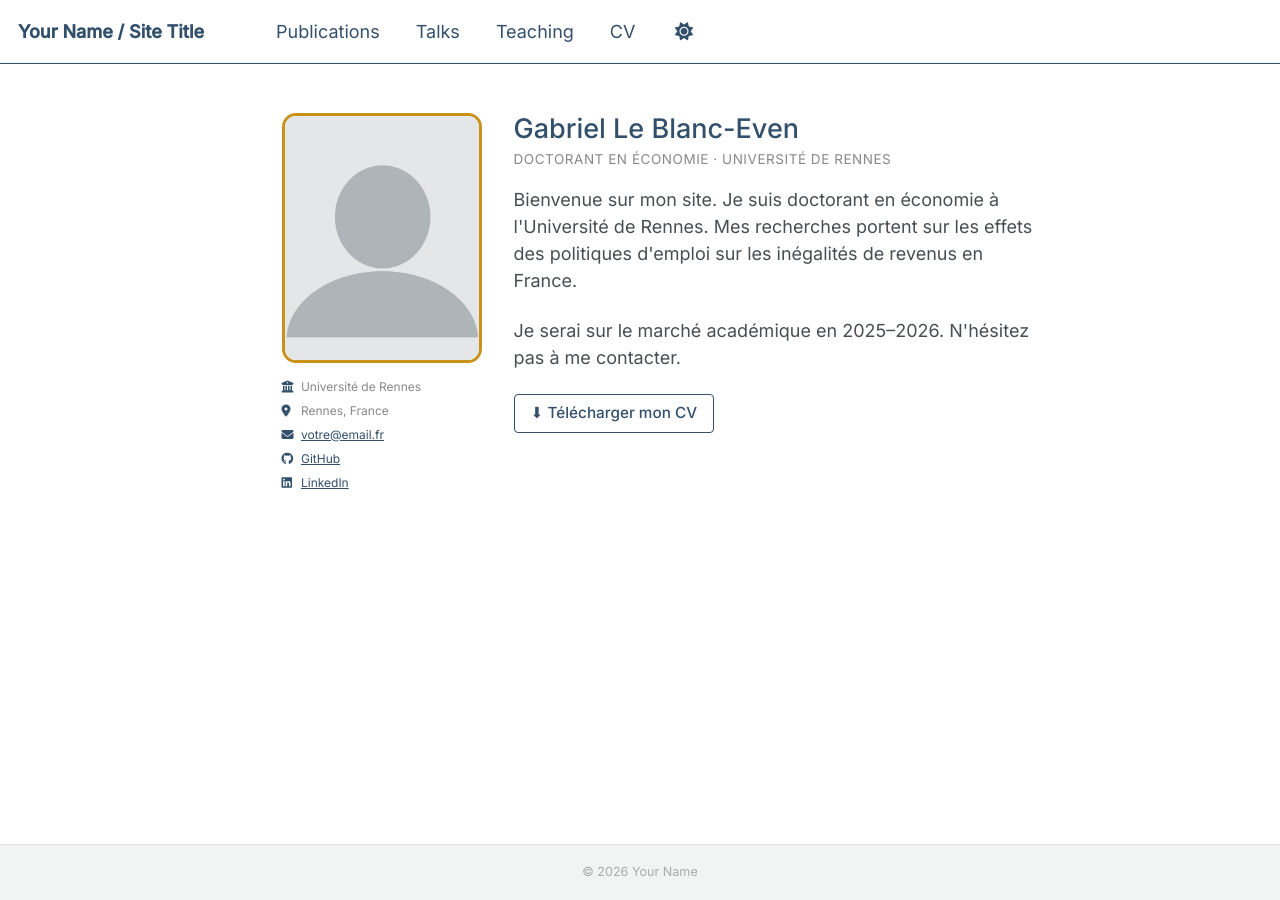
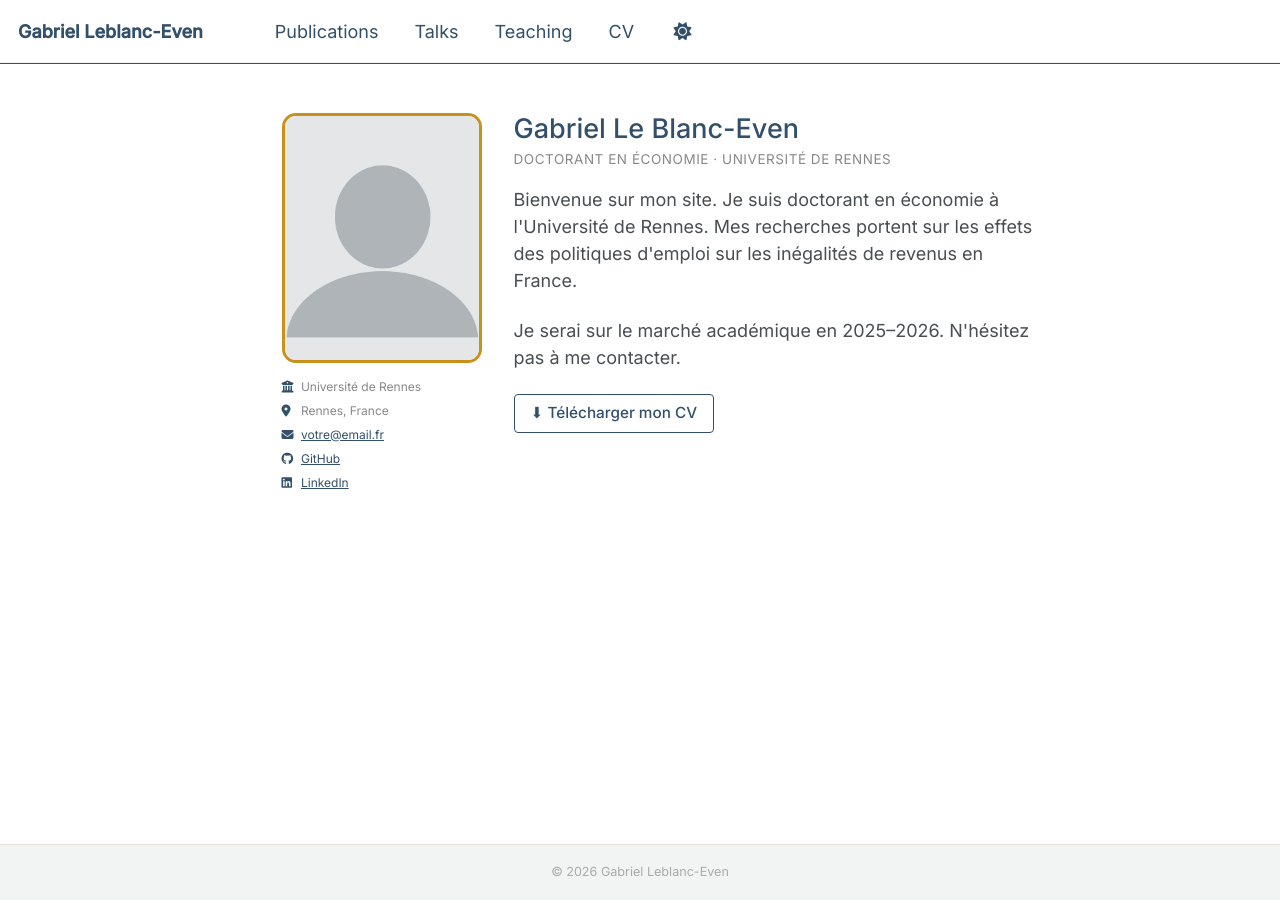
Before and after one commit to gabriel-leblanceven/gabriel-leblanceven.github.io, a Jekyll site: the page built from _pages/about.md, in a window 1280 px wide. Built offline with Jekyll 4.4.1, drawn with Linux system fonts in a browser that asks for light colours; a script bundle is joined from its source files by our own code; library files that are not in the unit come from our copies.

Commit message:
Update _config.yml

```diff
--- a/_config.yml
+++ b/_config.yml
@@ -9,10 +9,10 @@
 # Basic Site Settings
 locale                   : "en-US"
 site_theme               : "default" # The available themes options are "default", "air", "sunrise", "mint", "dirt" and "contrast"
-title                    : "Your Name / Site Title"
+title                    : "Gabriel Leblanc-Even"
 title_separator          : "-"
-name                     : &name "Your Name"
-description              : &description "Your Name's academic portfolio"   # Update this with a general description of your site, this is the default if not overridden by a page
+name                     : &name "Gabriel Leblanc-Even"
+description              : &description "I am Gabriel Leblanc-Even, PhD Candidate in Economics at University of Rennes - CREM CNRS. My research interests are in Health Economics and Development Economics. Enjoy visiting my website !"   # Update this with a general description of your site, this is the default if not overridden by a page
 url                      : https://gabriel-leblanceven.github.io # The base hostname & protocol for your site e.g. "https://[your GitHub username].github.io",
                                                            # or if you already have some other page hosted on Github then use "https://[your GitHub username].github.io/[Your Repo Name]"
 baseurl                  : "" # the subpath of your site, e.g. "/blog"
```
